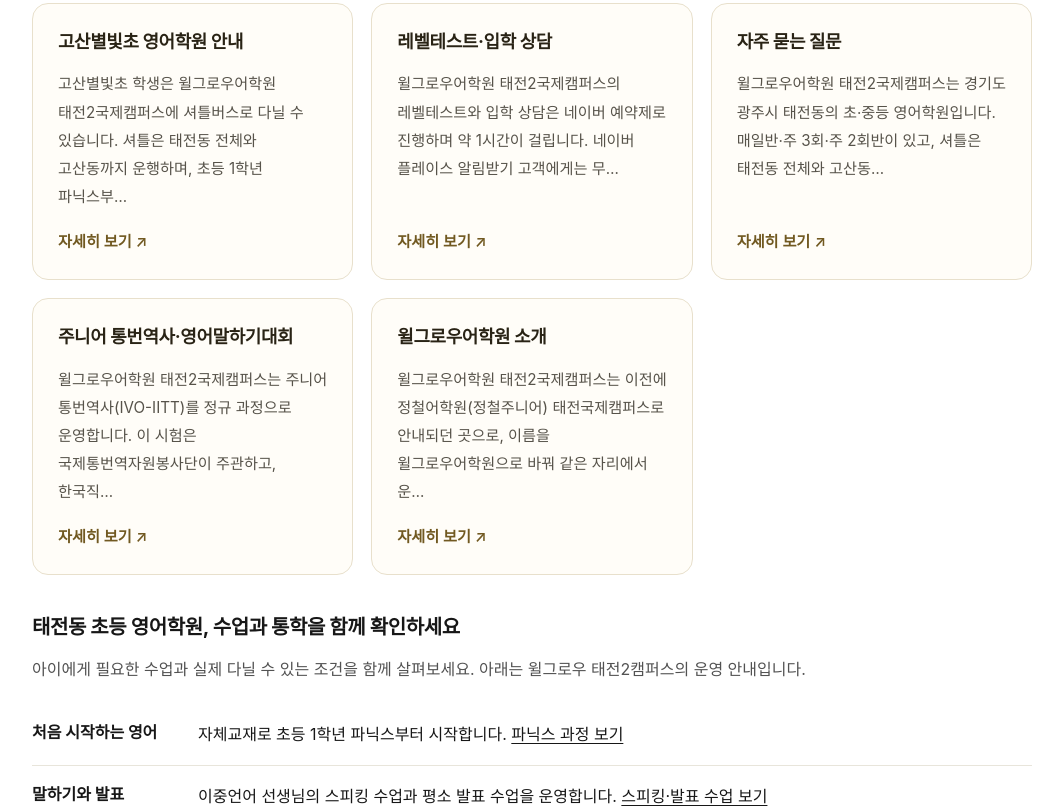
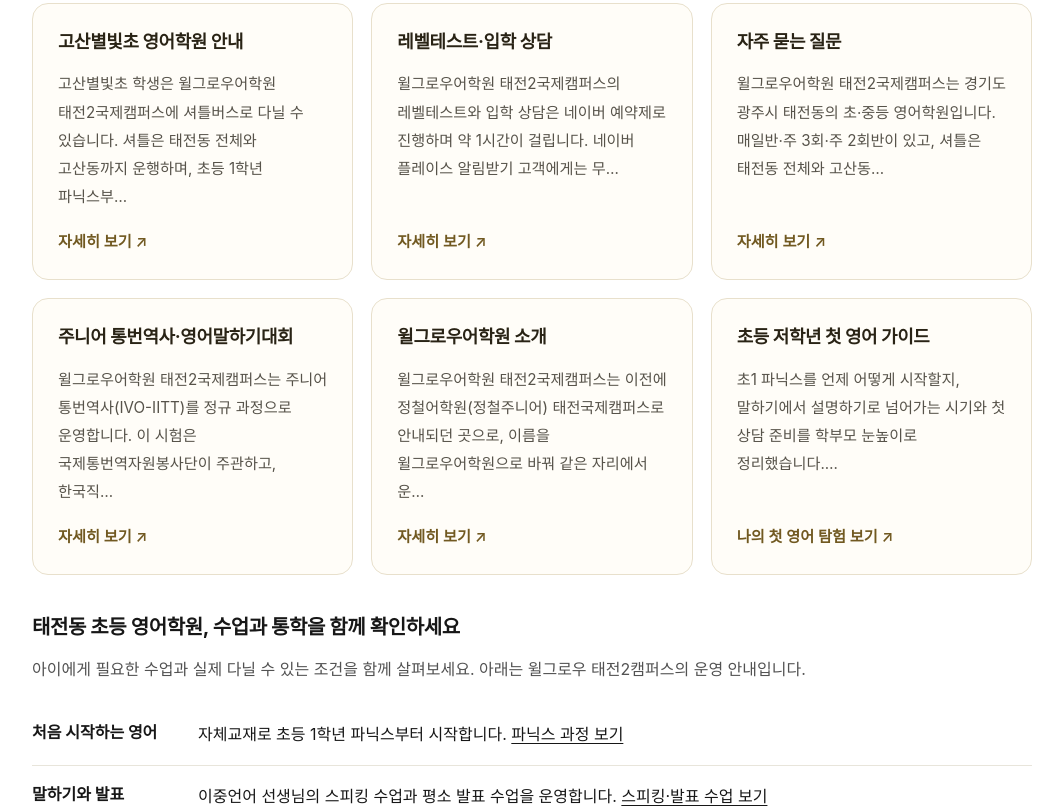
Before and after one commit to Jiwanimastrr/portal, a React (Vite) app: page / in a window 1280 px wide. Shown: the part 2746-3554 px from the top of the page, without its empty margins (108-1171 px from the left). Built offline with nearby package versions, Linux system fonts and the light colour scheme.

Commit message:
Link companion parent-guide site willgrow-experience.pages.dev from home and guide pages

```diff
--- a/src/academyLinks.ts
+++ b/src/academyLinks.ts
@@ -5,3 +5,6 @@
 // Existing Taejeon2 listings checked in the public map UI on 2026-09-10.
 export const ACADEMY_KAKAO_MAP_URL = 'https://place.map.kakao.com/63452265';
 export const ACADEMY_GOOGLE_MAP_URL = 'https://www.google.com/maps?cid=6076773154571855206';
+
+// Companion parent-guide site for early-elementary first English (same academy, deployed 2026-10-21).
+export const EXPERIENCE_SITE_URL = 'https://willgrow-experience.pages.dev/';
--- a/src/components/AcademyInfo.tsx
+++ b/src/components/AcademyInfo.tsx
@@ -1,4 +1,4 @@
-import { ADMISSION_BOOKING_URL, ACADEMY_PHONE_URL, ACADEMY_PLACE_URL } from '../academyLinks';
+import { ADMISSION_BOOKING_URL, ACADEMY_PHONE_URL, ACADEMY_PLACE_URL, EXPERIENCE_SITE_URL } from '../academyLinks';
 import { ACADEMY_CONTENT_UPDATED, ACADEMY_FAQS, ACADEMY_LEARNING_SUMMARY, ACADEMY_LEGAL_NAME, ACADEMY_NAME, CONSULTATION_SUMMARY } from '../academyContent';
 import { PROGRAM_GUIDE_LINKS } from '../programLinks';
 import { AcademyMapLinks } from './AcademyMapLinks';
@@ -27,7 +27,7 @@
           <div className="academy-program-grid">{PROGRAM_GUIDE_LINKS.map(guide=><a key={guide.slug} href={'/programs/'+guide.slug+'/'}><h4>{guide.label}</h4><p>{guide.summary}</p><span>수업 자세히 보기 ↗</span></a>)}</div>
         </section>
 
-        <nav className="academy-program-grid academy-local-guides" aria-label="지역·학교별 안내">{LOCAL_GUIDES.map(guide=><a key={guide.path} href={'/'+guide.path+'/'}><h4>{guide.label}</h4><p>{guide.answer.slice(0, 80)}…</p><span>자세히 보기 ↗</span></a>)}</nav>
+        <nav className="academy-program-grid academy-local-guides" aria-label="지역·학교별 안내">{LOCAL_GUIDES.map(guide=><a key={guide.path} href={'/'+guide.path+'/'}><h4>{guide.label}</h4><p>{guide.answer.slice(0, 80)}…</p><span>자세히 보기 ↗</span></a>)}<a href={EXPERIENCE_SITE_URL}><h4>초등 저학년 첫 영어 가이드</h4><p>초1 파닉스를 언제 어떻게 시작할지, 말하기에서 설명하기로 넘어가는 시기와 첫 상담 준비를 학부모 눈높이로 정리했습니다.…</p><span>나의 첫 영어 탐험 보기 ↗</span></a></nav>
 
         <section className="academy-comparison" aria-labelledby="academy-comparison-title">
           <h3 id="academy-comparison-title">태전동 초등 영어학원, 수업과 통학을 함께 확인하세요</h3>
--- a/src/components/ProgramGuidePage.tsx
+++ b/src/components/ProgramGuidePage.tsx
@@ -1,5 +1,5 @@
 import { ACADEMY_CONTENT_UPDATED, ACADEMY_NAME, CONSULTATION_SUMMARY } from '../academyContent';
-import { ADMISSION_BOOKING_URL, ACADEMY_PHONE_URL } from '../academyLinks';
+import { ADMISSION_BOOKING_URL, ACADEMY_PHONE_URL, EXPERIENCE_SITE_URL } from '../academyLinks';
 import { PROGRAM_GUIDES } from '../programContent';
 import type { ProgramGuide } from '../programContent';
 import { AcademyMapLinks } from './AcademyMapLinks';
@@ -37,7 +37,7 @@
         <section id="consultation-preparation"><h2>상담 때 함께 알려주세요</h2><ul>{guide.consultation.map(text => <li key={text}>{text}</li>)}</ul></section>
         <section className="program-faq"><h2>자주 묻는 질문</h2>{guide.faqs.map(({question,answer}) => <details key={question}><summary>{question}</summary><p>{answer}</p></details>)}</section>
         <section id="program-visit" className="program-consultation"><h2>아이의 현재 학습 상태부터 상담하세요</h2><p>{CONSULTATION_SUMMARY} 네이버 예약 화면에서 알림받기 고객용 무료 레벨테스트 쿠폰과 이용 조건을 확인해 주세요.</p><div className="program-actions"><a className="program-booking" href={ADMISSION_BOOKING_URL}>입학 상담·레벨테스트 예약 ↗</a><a href={ACADEMY_PHONE_URL}>전화 0507-1356-0671</a></div><p>경기도 광주시 태성로 130-1, 건물 3층 304호</p><AcademyMapLinks /></section>
-        <nav className="program-related" aria-label="다른 수업 안내"><h2>다른 수업도 알아보세요</h2>{PROGRAM_GUIDES.filter(other=>other.slug!==guide.slug).map(other=><a key={other.slug} href={'/programs/'+other.slug+'/'}>{other.label} <span aria-hidden="true">↗</span></a>)}{LOCAL_GUIDES.filter(other=>other.slug!==guide.slug).map(other=><a key={other.path} href={'/'+other.path+'/'}>{other.label} <span aria-hidden="true">↗</span></a>)}<a href="/#admission">전체 입학·방문 안내 <span aria-hidden="true">↗</span></a></nav>
+        <nav className="program-related" aria-label="다른 수업 안내"><h2>다른 수업도 알아보세요</h2>{PROGRAM_GUIDES.filter(other=>other.slug!==guide.slug).map(other=><a key={other.slug} href={'/programs/'+other.slug+'/'}>{other.label} <span aria-hidden="true">↗</span></a>)}{LOCAL_GUIDES.filter(other=>other.slug!==guide.slug).map(other=><a key={other.path} href={'/'+other.path+'/'}>{other.label} <span aria-hidden="true">↗</span></a>)}<a href={EXPERIENCE_SITE_URL}>초등 저학년 첫 영어 가이드 (나의 첫 영어 탐험) <span aria-hidden="true">↗</span></a><a href="/#admission">전체 입학·방문 안내 <span aria-hidden="true">↗</span></a></nav>
       </div>
     </main>
     <footer className="program-footer"><p>{ACADEMY_NAME} 공식 안내</p><p>이 안내의 업데이트 <time dateTime={ACADEMY_CONTENT_UPDATED}>{ACADEMY_CONTENT_UPDATED.replace(/(\d{4})-(\d{2})-(\d{2})/, (_, year, month, day) => `${year}년 ${Number(month)}월 ${Number(day)}일`)}</time></p><a href="https://blog.naver.com/willgrowtj">공식 네이버 블로그 ↗</a></footer>
```
